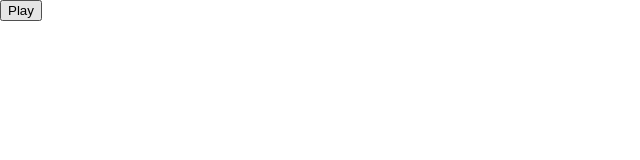
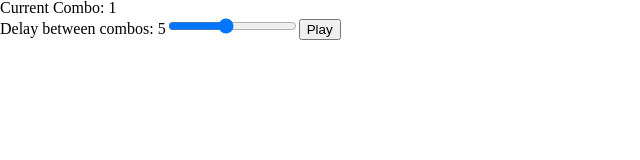
Before and after one commit to Yihwan/boxing-bot, a Gatsby site: page / in a window 1280 px wide. Shown: the whole page, without its empty margins (0-640 px from the left). Built offline with nearby package versions, Linux system fonts and the light colour scheme; Gatsby itself is replaced by a stand-in of ours.

Commit message:
do it with text

```diff
--- a/src/components/coach/index.js
+++ b/src/components/coach/index.js
@@ -1,26 +1,71 @@
 import React from 'react';
 
 import { CoachContainer } from './style';
+import { attachConnectorsToContext } from 'graphql-tools';
 
 class Coach extends React.Component {
   state = {
     delayBetweenCombos: 5000,
     combos: [1, 2, 3, 4],
-    isPaused: true,
+    isTimerOn: false,
+    currentCombo: 1,
   }
 
-  togglePausedState = () => {
-    this.setState(prevState => ({
-      isPaused: !prevState.isPaused
-    }));
+  startTimer = () => {
+    this.setState({ isTimerOn: true });
+    const { delayBetweenCombos } = this.state;
+
+    this.timer = setInterval(this.selectRandomCombo, delayBetweenCombos);
+  }
+
+  stopTimer = () => {
+    this.setState({ isTimerOn: false });
+    clearInterval(this.timer);
+  }
+
+  selectRandomCombo = () => {
+    const { combos } = this.state;
+    const newCombo = combos[Math.floor(Math.random() * combos.length)];
+
+    console.log(newCombo);
+    this.setState({ currentCombo: newCombo });
+  }
+
+  changeDelay = (event) => {
+    const { delayBetweenCombos } = this.state;
+    const newDelay = event.currentTarget.value;
+
+    if (delayBetweenCombos !== newDelay) {
+      this.setState({ delayBetweenCombos: newDelay });
+
+      this.stopTimer();
+      this.startTimer();
+    }
   }
 
   render() {
-    const { isPaused } = this.state;
+    const { isTimerOn, currentCombo, delayBetweenCombos } = this.state;
 
     return(
       <CoachContainer>
-        <button onClick={this.togglePausedState}>{isPaused ? 'Play' : 'Pause'}</button>
+        <div>Current Combo: {currentCombo}</div>
+
+        <label htmlFor="delayBetweenCombos">Delay between combos: {delayBetweenCombos / 1000}</label>
+        <input
+          type="range"
+          id="delayBetweenCombos"
+          name="delayBetweenCombos"
+          min="1000"
+          max="10000"
+          step="1000"
+          value={delayBetweenCombos}
+          onChange={this.changeDelay}
+        />
+
+        {isTimerOn ?
+          <button onClick={this.stopTimer}>Pause</button> :
+          <button onClick={this.startTimer}>Play</button>
+        }
       </CoachContainer>
     );
   }
```
